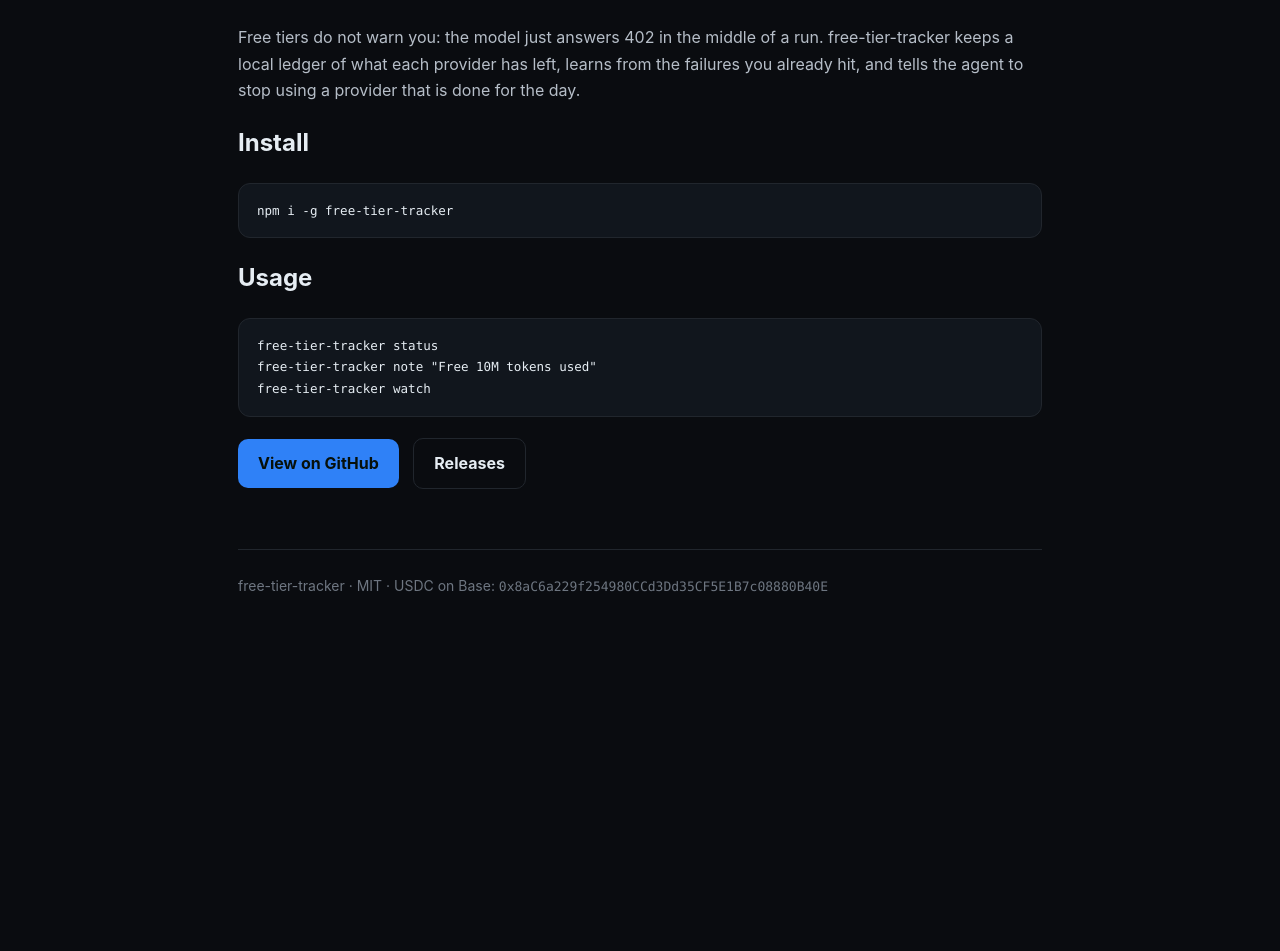
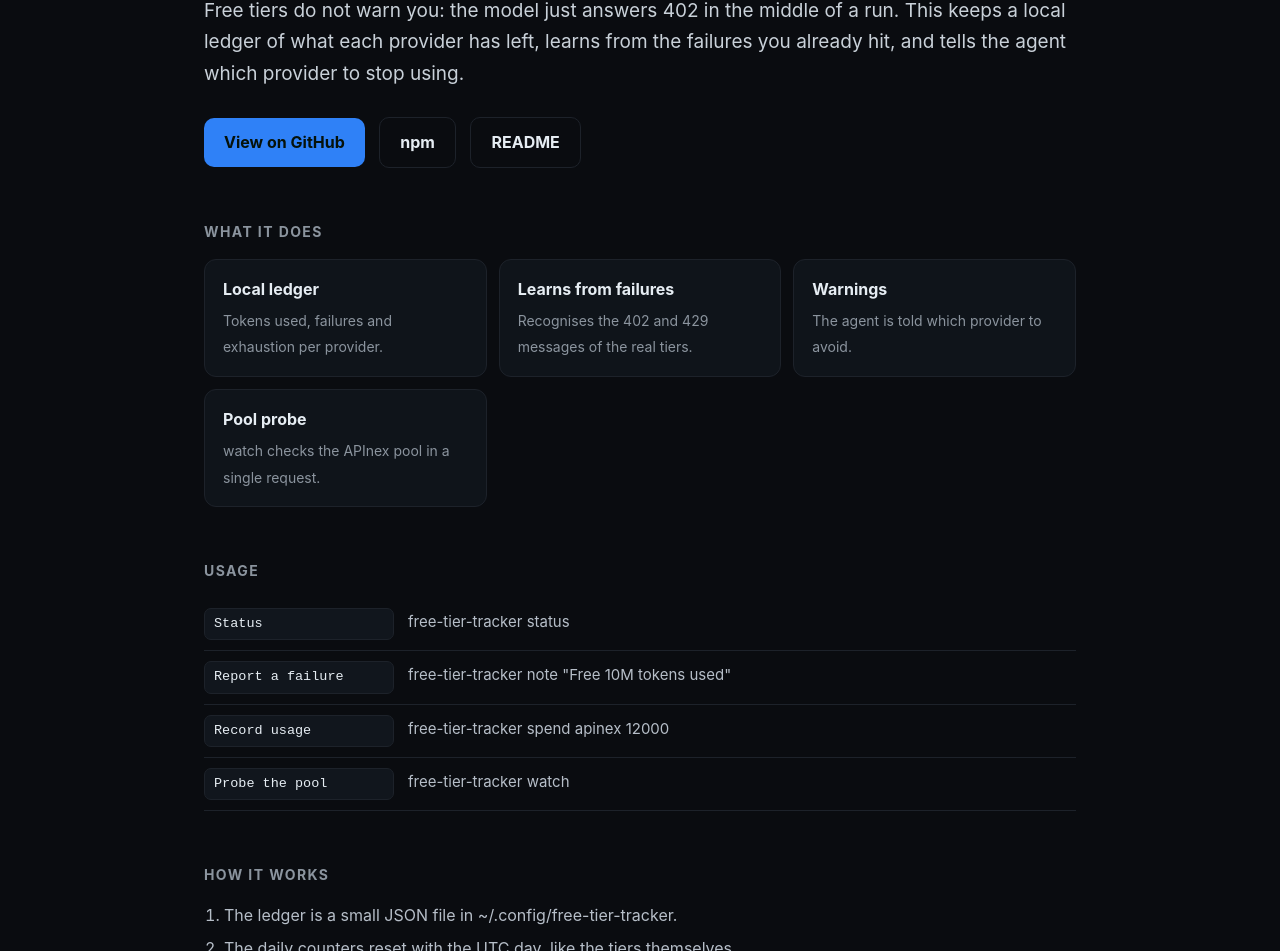
Before and after one commit to rustemmustafingovua-byte/free-tier-tracker, a website: page docs/index.html in a window 1280 px wide. Shown: the part 188-1139 px from the top of the page. Before the commit the page ends 881 px from the top, so only its background shows below. Drawn offline with Linux system fonts and the light colour scheme.

Commit message:
feat: CLI help and version, real documentation page, opt-in integration tests

```diff
--- a/docs/index.html
+++ b/docs/index.html
@@ -2,36 +2,78 @@
 <html lang="en"><head><meta charset="utf-8">
 <meta name="viewport" content="width=device-width,initial-scale=1">
 <title>free-tier-tracker — Know your free quota before it runs out.</title>
-<meta name="description" content="Free tiers do not warn you: the model just answers 402 in the middle of a run. free-tier-tracker keeps a local ledger of what each provider has left, learns from the failures you already hit, and tells the agent to stop using a provider that is done for the day.">
+<meta name="description" content="Know your free quota before it runs out.">
+<meta property="og:title" content="free-tier-tracker">
+<meta property="og:description" content="Know your free quota before it runs out.">
+<meta property="og:image" content="https://raw.githubusercontent.com/rustemmustafingovua-byte/free-tier-tracker/main/docs/social-preview.png">
 <style>
-  :root{--accent:#2f81f7;--bg:#0a0c10;--fg:#e6edf3;--muted:#8b949e;--line:#21262d}
+  :root{--accent:#2f81f7;--bg:#0a0c10;--panel:#0f141a;--fg:#e6edf3;--muted:#8b949e;--line:#1d222a}
   *{box-sizing:border-box}
-  body{margin:0;background:var(--bg);color:var(--fg);font:16px/1.65 -apple-system, BlinkMacSystemFont, "Segoe UI", Inter, Roboto, sans-serif}
-  .wrap{max-width:860px;margin:0 auto;padding:72px 28px 96px}
-  h1{font-size:42px;letter-spacing:-.025em;margin:0 0 12px}
-  .sub{color:#c9d1d9;font-size:20px;margin:0 0 26px}
-  p{color:#b6bec8}
-  pre{background:#11161d;border:1px solid var(--line);border-radius:12px;padding:16px 18px;overflow:auto;font:13.5px/1.6 ui-monospace, SFMono-Regular, Menlo, Consolas, monospace}
-  code{font-family:ui-monospace, SFMono-Regular, Menlo, Consolas, monospace;font-size:.93em}
-  p code{background:#161b22;border:1px solid var(--line);padding:1.5px 6px;border-radius:6px}
-  a{color:var(--accent)}
-  table{width:100%;border-collapse:collapse;margin:18px 0;font-size:14.5px}
-  th,td{text-align:left;padding:9px 12px;border-bottom:1px solid var(--line)}
-  th{color:var(--muted)}
-  .cta{display:inline-block;background:var(--accent);color:#07100a;font-weight:700;padding:11px 20px;border-radius:10px;text-decoration:none;margin:8px 10px 0 0}
+  body{margin:0;background:radial-gradient(900px 500px at 10% -10%, color-mix(in srgb, var(--accent) 12%, transparent), transparent 60%), var(--bg);
+       color:var(--fg);font:16px/1.65 -apple-system,BlinkMacSystemFont,"Segoe UI",Inter,Roboto,sans-serif}
+  .wrap{max-width:920px;margin:0 auto;padding:64px 24px 100px}
+  .chip{display:inline-block;padding:6px 13px;border-radius:999px;background:color-mix(in srgb, var(--accent) 16%, transparent);
+        border:1px solid color-mix(in srgb, var(--accent) 40%, transparent);color:var(--accent);font-size:13px;font-weight:600;margin-bottom:20px}
+  h1{font-size:clamp(32px,5vw,46px);letter-spacing:-.03em;line-height:1.08;margin:0 0 14px}
+  h2{font-size:14px;letter-spacing:.1em;text-transform:uppercase;color:var(--muted);margin:52px 0 16px}
+  p{color:#b6bec8;margin:0 0 14px}
+  .lede{font-size:19px;color:#c9d1d9;margin:0 0 20px}
+  .grid{display:grid;gap:12px;grid-template-columns:repeat(auto-fit,minmax(250px,1fr))}
+  .card{border:1px solid var(--line);border-radius:12px;padding:16px 18px;background:var(--panel)}
+  .card b{display:block;margin-bottom:5px}
+  .card span{color:var(--muted);font-size:14px}
+  .row{display:grid;grid-template-columns:minmax(190px,auto) 1fr;gap:14px;align-items:baseline;padding:10px 0;border-bottom:1px solid var(--line)}
+  .row code{background:#11161d;border:1px solid var(--line);padding:4px 9px;border-radius:7px;font-size:13.5px;white-space:pre-wrap}
+  .row span{color:#b6bec8;font-size:15px}
+  details{border:1px solid var(--line);border-radius:10px;padding:12px 16px;background:var(--panel);margin-bottom:8px}
+  summary{cursor:pointer;font-weight:600}
+  details p{margin:10px 0 2px}
+  ol{padding-left:20px;color:#b6bec8}
+  ol li{margin:6px 0}
+  .cta{display:inline-block;background:var(--accent);color:#06120a;font-weight:700;padding:11px 20px;border-radius:10px;text-decoration:none;margin:8px 10px 0 0}
   .cta.ghost{background:transparent;color:var(--fg);border:1px solid var(--line)}
-  footer{margin-top:60px;padding-top:24px;border-top:1px solid var(--line);color:#6e7681;font-size:14px}
+  footer{margin-top:60px;padding-top:22px;border-top:1px solid var(--line);color:#6e7681;font-size:13.5px;display:flex;gap:16px;flex-wrap:wrap}
 </style></head><body><div class="wrap">
-<h1>free-tier-tracker</h1>
-<p class="sub">Know your free quota before it runs out.</p>
-<p>Free tiers do not warn you: the model just answers 402 in the middle of a run. free-tier-tracker keeps a local ledger of what each provider has left, learns from the failures you already hit, and tells the agent to stop using a provider that is done for the day.</p>
-<h2>Install</h2>
-<pre><code>npm i -g free-tier-tracker</code></pre>
+<span class="chip">free-tier-tracker</span>
+<h1>Know your free quota before it runs out.</h1>
+<p class="lede">Free tiers do not warn you: the model just answers 402 in the middle of a run. This keeps a local ledger of what each provider has left, learns from the failures you already hit, and tells the agent which provider to stop using.</p>
+<a class="cta" href="https://github.com/rustemmustafingovua-byte/free-tier-tracker">View on GitHub</a>
+<a class="cta ghost" href="https://www.npmjs.com/package/free-tier-tracker">npm</a>
+<a class="cta ghost" href="https://github.com/rustemmustafingovua-byte/free-tier-tracker#readme">README</a>
+
+<h2>What it does</h2>
+<div class="grid">
+<div class="card"><b>Local ledger</b><span>Tokens used, failures and exhaustion per provider.</span></div>
+<div class="card"><b>Learns from failures</b><span>Recognises the 402 and 429 messages of the real tiers.</span></div>
+<div class="card"><b>Warnings</b><span>The agent is told which provider to avoid.</span></div>
+<div class="card"><b>Pool probe</b><span>watch checks the APInex pool in a single request.</span></div>
+</div>
+
 <h2>Usage</h2>
-<pre><code>free-tier-tracker status
-free-tier-tracker note "Free 10M tokens used"
-free-tier-tracker watch</code></pre>
-<a class="cta" href="https://github.com/rustemmustafingovua-byte/free-tier-tracker">View on GitHub</a>
-<a class="cta ghost" href="https://github.com/rustemmustafingovua-byte/free-tier-tracker/releases">Releases</a>
-<footer>free-tier-tracker · MIT · USDC on Base: <code>0x8aC6a229f254980CCd3Dd35CF5E1B7c08880B40E</code></footer>
+<div class="row"><code>Status</code><span>free-tier-tracker status</span></div>
+<div class="row"><code>Report a failure</code><span>free-tier-tracker note "Free 10M tokens used"</span></div>
+<div class="row"><code>Record usage</code><span>free-tier-tracker spend apinex 12000</span></div>
+<div class="row"><code>Probe the pool</code><span>free-tier-tracker watch</span></div>
+
+<h2>How it works</h2>
+<ol>
+  <li>The ledger is a small JSON file in ~/.config/free-tier-tracker.</li>
+  <li>The daily counters reset with the UTC day, like the tiers themselves.</li>
+</ol>
+
+<h2>Questions</h2>
+(rows) =>
+    rows
+      .map(
+        ([q, a]) =>
+          `<details><summary>${q}</summary><p>${a}</p></details>`,
+      )
+      .join("\n")
+
+<footer>
+  <span>free-tier-tracker · MIT</span>
+  <a href="https://github.com/rustemmustafingovua-byte/free-tier-tracker">source</a>
+  <a href="https://github.com/rustemmustafingovua-byte/free-tier-tracker/issues">issues</a>
+  <span>USDC on Base: <code>0x8aC6a229f254980CCd3Dd35CF5E1B7c08880B40E</code></span>
+</footer>
 </div></body></html>
```
Also changed, not shown: bin/free-tier-tracker.js (+13 -0 lines), test/live.test.js (added, +34 -0 lines).
